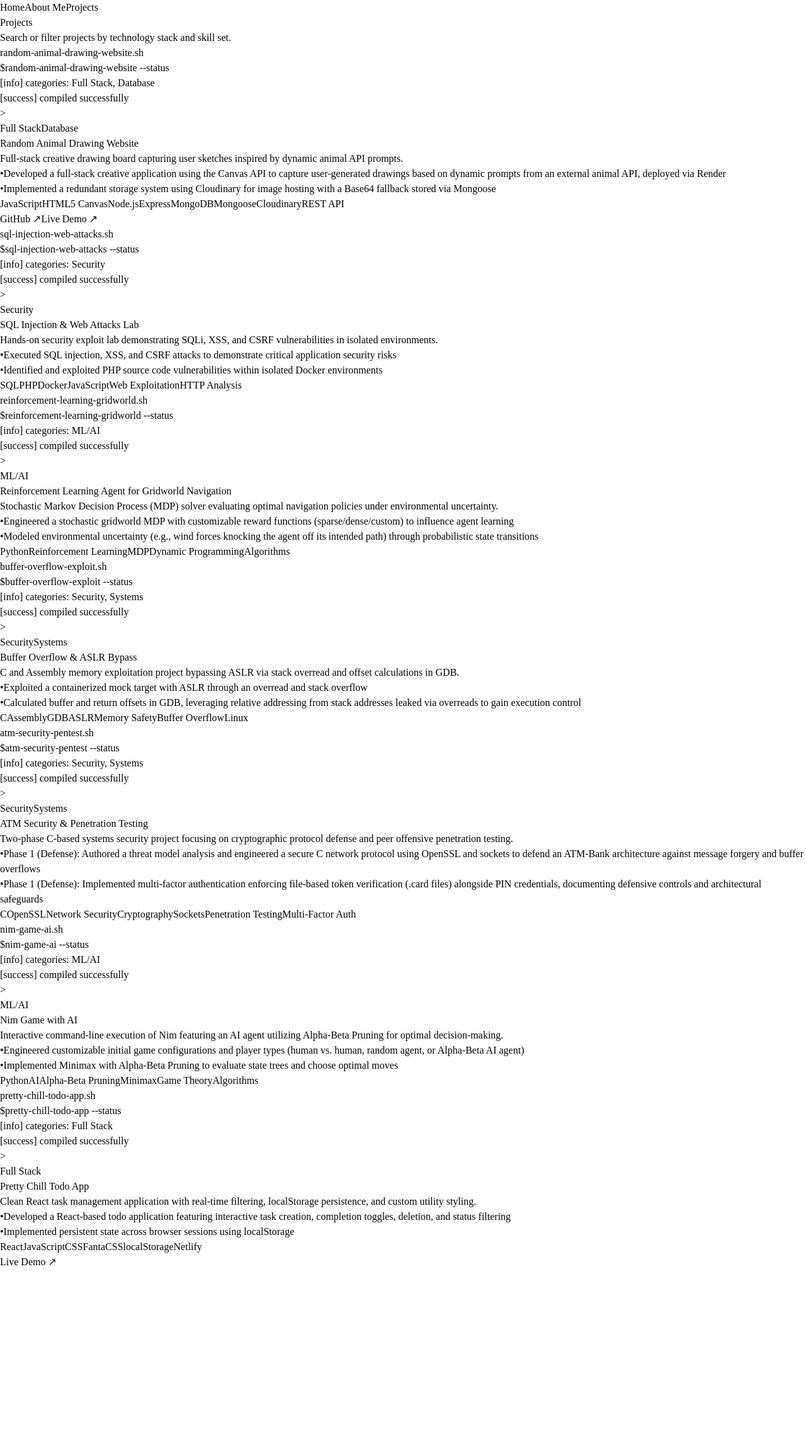
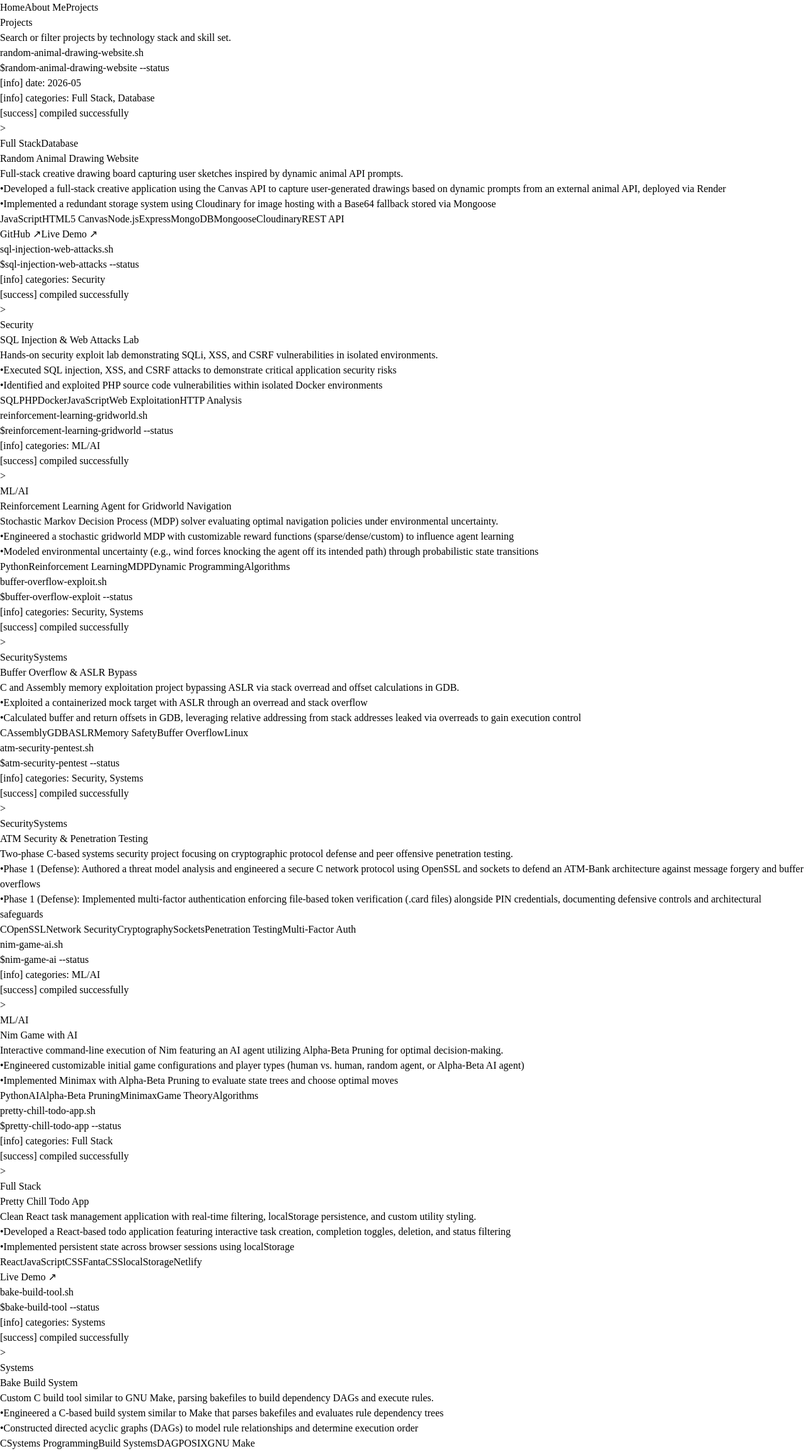
Before and after one commit to Fadeela3/personal_portfolio_1, a React (Vite) app: page /projects in a window 1280 px wide. Shown: the whole page at 63% size. Before the commit the page ends 2016 px from the top, so only its background shows below. Built offline with nearby package versions, Linux system fonts and the light colour scheme.

Commit message:
feat: added date to Project type

```diff
--- a/src/components/ProjectCard.tsx
+++ b/src/components/ProjectCard.tsx
@@ -27,6 +27,11 @@ export function ProjectCard({ project }: ProjectCardProps) {
               <span>$</span>
               <span className="text-slate-200">{project.id} --status</span>
             </p>
+            {project.date && (
+              <p className="text-slate-500 truncate pl-3">
+                [info] date: {project.date}
+              </p>
+            )}
             <p className="text-slate-500 truncate pl-3">
               [info] categories: {project.category.join(', ')}
             </p>
--- a/src/data/projects.ts
+++ b/src/data/projects.ts
@@ -5,6 +5,7 @@ export const projectsData: Project[] = [
     {
         id: 'random-animal-drawing-website',
         title: 'Random Animal Drawing Website',
+        date: '2026-05',
         shortDescription: 'Full-stack creative drawing board capturing user sketches inspired by dynamic animal API prompts.',
         longDescription:
             'A full-stack web application featuring an interactive Canvas API drawing board with customizable brushes, color selectors, and layer support. Built with a responsive React frontend and a Node.js/MongoDB backend to let users create, save, and browse community drawings.',
@@ -120,5 +121,21 @@ export const projectsData: Project[] = [
             'Styled interface with FantaCSS utility classes and deployed live on Netlify for public access'
         ]
     },
+    {
+        id: 'bake-build-tool',
+        title: 'Bake Build System',
+        shortDescription: 'Custom C build tool similar to GNU Make, parsing bakefiles to build dependency DAGs and execute rules.',
+        longDescription:
+            'A low-level build automation tool written in C that functions similarly to GNU Make. Designed to parse custom bakefiles, construct directed acyclic dependency graphs (DAGs), and execute targeted compilations based on file modification timestamps.',
+        featured: true,
+        category: ['Systems'],
+        tags: ['C', 'Systems Programming', 'Build Systems', 'DAG', 'POSIX', 'GNU Make'],
+        imageUrl: '',
+        highlights: [
+            'Engineered a C-based build system similar to Make that parses bakefiles and evaluates rule dependency trees',
+            'Constructed directed acyclic graphs (DAGs) to model rule relationships and determine execution order',
+            'Implemented target timestamp comparison logic to detect file changes, skipping up-to-date targets and optimizing re-compilation'
+        ]
+    }
 
 ]
--- a/src/types/project.ts
+++ b/src/types/project.ts
@@ -9,6 +9,7 @@ export type ProjectCategory =
 export interface Project {
     id: string; // slug (url readble name ex. animal-drawing-app or bake-build)
     title: string;
+    date?: string; // format: YYYY-MM
     shortDescription: string;
     longDescription: string;
     featured: boolean; // featured projects show up on the home page
```
